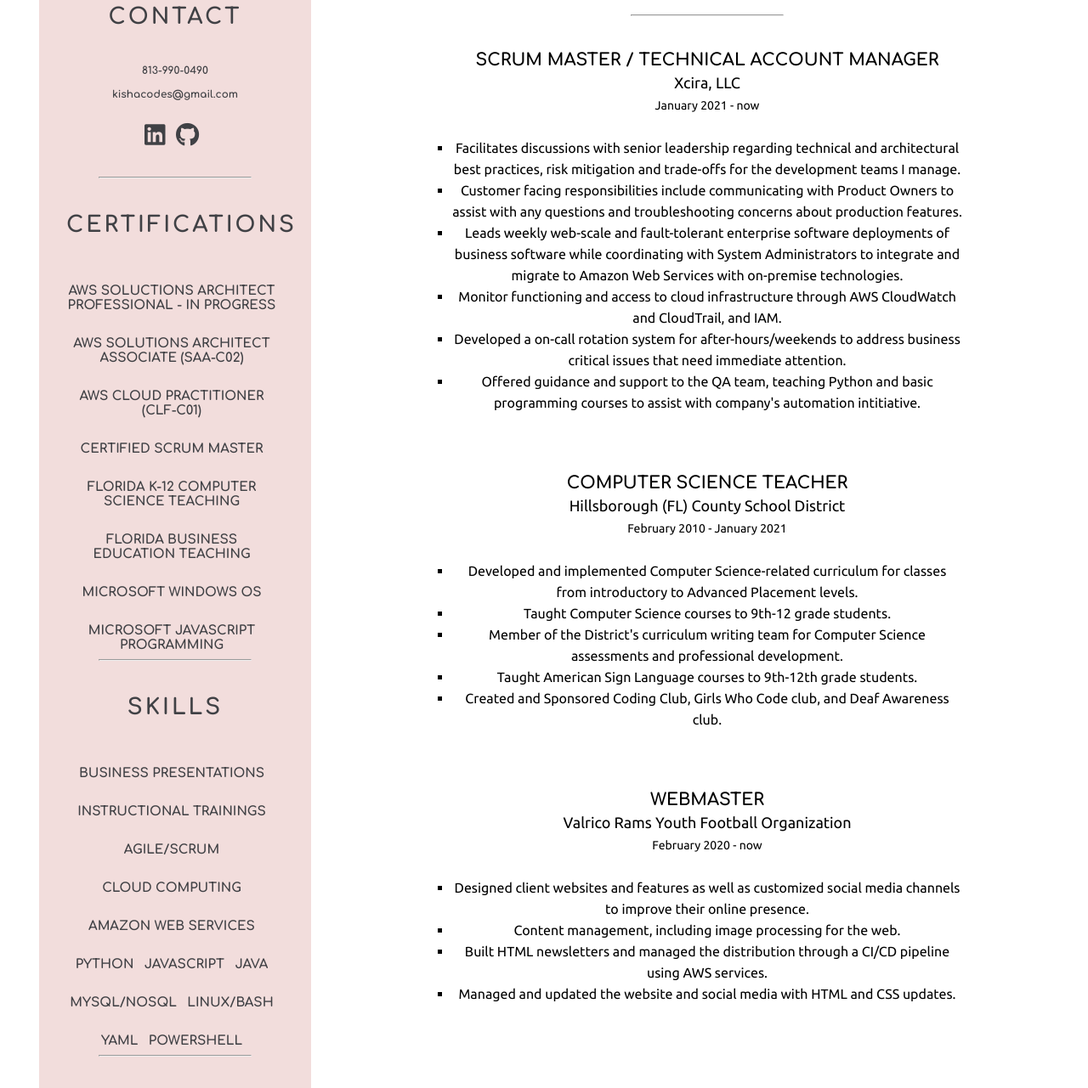
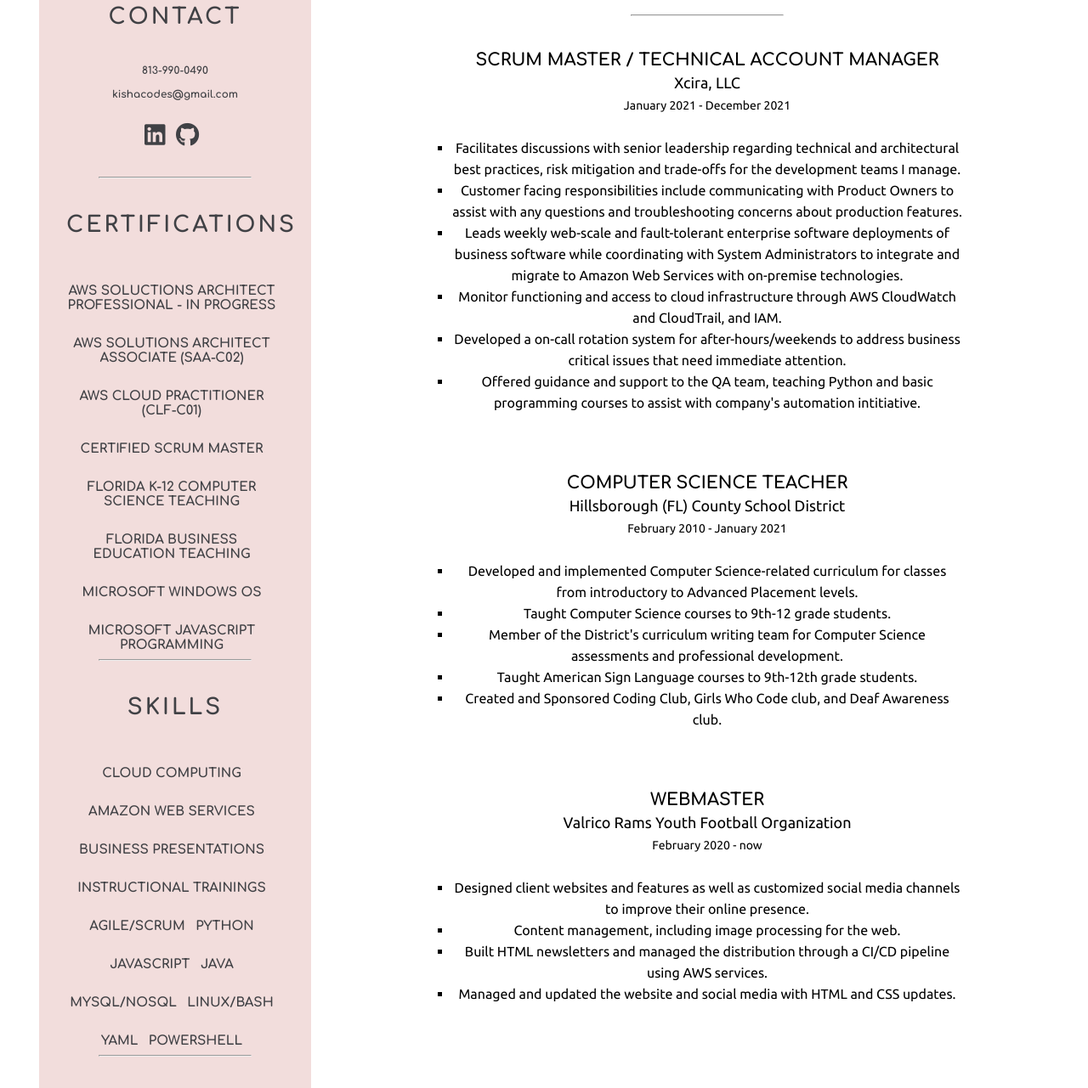
Before and after one commit to kishacodes/kishacodes-website, a plain HTML site: page index.htm in a window 1280 px wide. Shown: the part 249-1530 px from the top of the page at 85% size. Drawn offline with Linux system fonts and the light colour scheme.

Commit message:
Updated Xcira timeline

```diff
--- a/index.htm
+++ b/index.htm
@@ -73,11 +73,11 @@
         <h2>Skills</h2>
         <div class="languages">
           <ul>
-            <li>Business Presentations</li>
+            <li>Cloud Computing</li>
+            <li>Amazon Web Services</li>
+	    <li>Business Presentations</li>
             <li>Instructional Trainings</li>
             <li>Agile/Scrum</li>
-            <li>Cloud Computing</li>
-            <li>Amazon Web Services</li>
             <li>Python</li>
             <li>JavaScript</li>
             <li>Java</li>
@@ -120,7 +120,7 @@
             Scrum Master / Technical Account Manager
           </h1>
           <p class="company-name">Xcira, LLC</p>
-          <p class="dates">January 2021 - now</p>
+          <p class="dates">January 2021 - December 2021</p>
           <div class="job-items">
             <ul class="job-description">
               <li>
```
